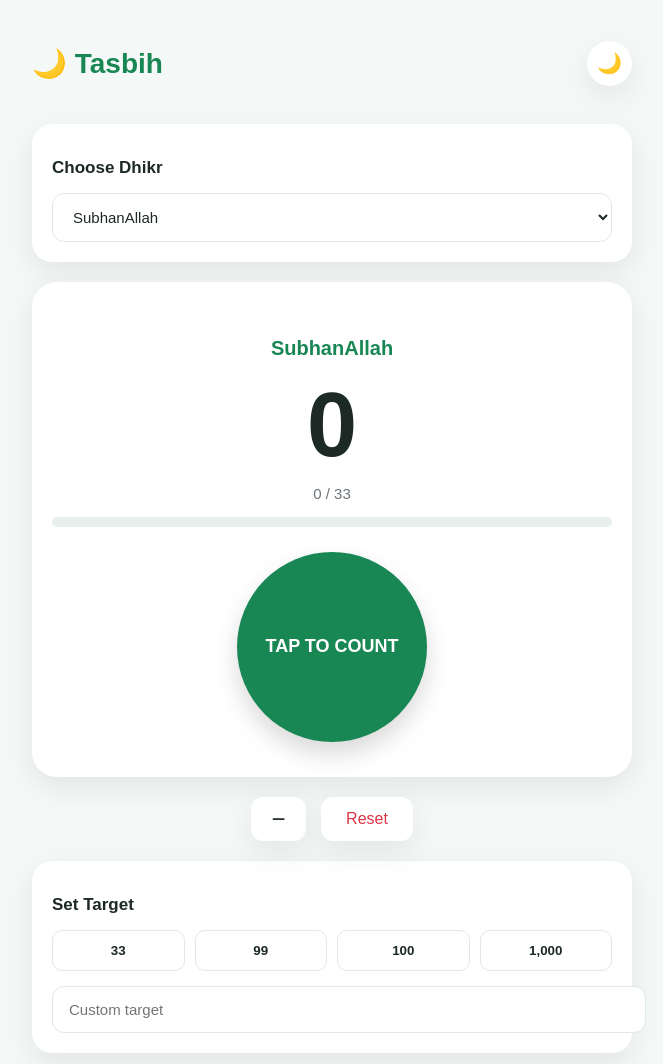
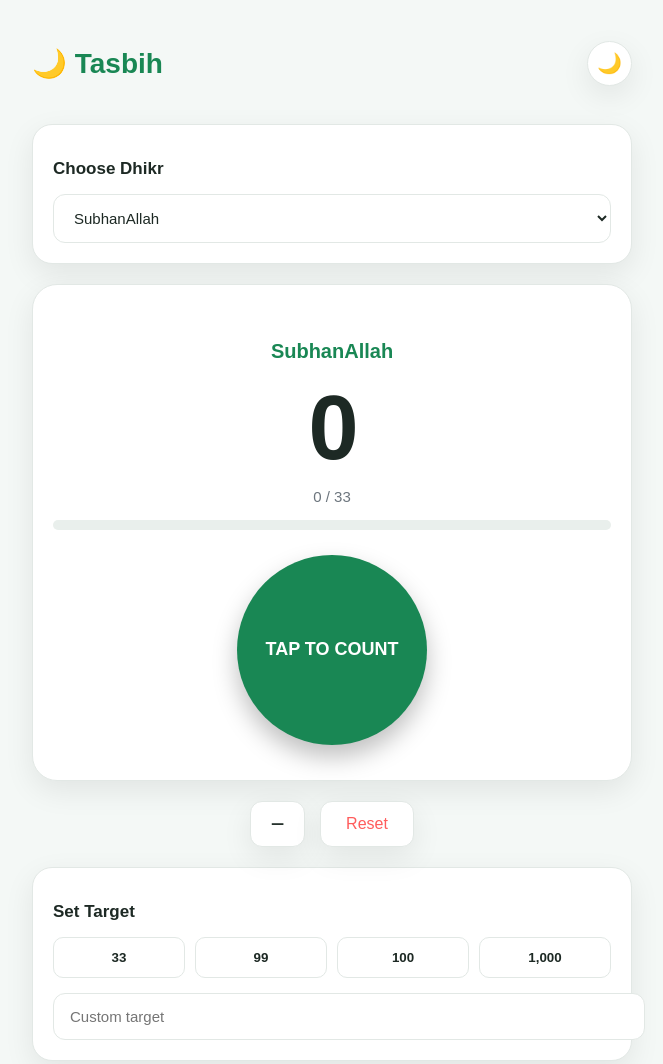
Before and after one commit to Kollins451/Digital-Tasbih, a plain HTML site: page index.html in a window 1280 px wide. Shown: the top 1064 px of the page, without its empty margins (308-971 px from the left). Drawn offline with Linux system fonts and the light colour scheme.

Commit message:
Update style.css

```diff
--- a/style.css
+++ b/style.css
@@ -16,10 +16,12 @@ html {
 body {
     touch-action: manipulation;
     font-family: Arial, Helvetica, sans-serif;
-    background: #f4f8f6;
-    color: #1d2924;
     min-height: 100vh;
-    transition: background 0.3s ease, color 0.3s ease;
+    background: var(--background);
+    color: var(--text-color);
+    transition:
+        background 0.3s ease,
+        color 0.3s ease;
 }
 
 button,
@@ -36,12 +38,39 @@ input {
 :root {
     --primary-color: #198754;
     --primary-dark: #126b42;
+
     --background: #f4f8f6;
     --card-background: #ffffff;
+
     --text-color: #1d2924;
     --secondary-text: #6c757d;
+
     --border-color: #e2e8e5;
+    --progress-background: #e9efec;
+
+    --input-background: #ffffff;
+
     --shadow: 0 10px 30px rgba(0, 0, 0, 0.08);
+}
+
+
+/* =========================
+   DARK MODE
+========================= */
+
+body.dark-mode {
+    --background: #080c0a;
+    --card-background: #111815;
+
+    --text-color: #f4f7f5;
+    --secondary-text: #aeb9b4;
+
+    --border-color: #29332f;
+    --progress-background: #29332f;
+
+    --input-background: #171f1b;
+
+    --shadow: 0 10px 30px rgba(0, 0, 0, 0.45);
 }
 
 
@@ -52,6 +81,7 @@ input {
 .app {
     width: 100%;
     max-width: 600px;
+    min-height: 100vh;
     margin: 0 auto;
     padding: 20px;
 }
@@ -70,18 +100,29 @@ input {
 
 .header h1 {
     font-size: 28px;
+    font-weight: 700;
     color: var(--primary-color);
 }
 
 .icon-btn {
     width: 45px;
     height: 45px;
-    border: none;
+
+    border: 1px solid var(--border-color);
     border-radius: 50%;
+
     background: var(--card-background);
+    color: var(--text-color);
+
     box-shadow: var(--shadow);
+
     cursor: pointer;
     font-size: 20px;
+
+    transition:
+        background 0.3s ease,
+        color 0.3s ease,
+        transform 0.2s ease;
 }
 
 .icon-btn:active {
@@ -95,15 +136,24 @@ input {
 
 .card {
     background: var(--card-background);
+
+    border: 1px solid var(--border-color);
     border-radius: 20px;
+
     padding: 20px;
     margin-bottom: 20px;
+
     box-shadow: var(--shadow);
+
+    transition:
+        background 0.3s ease,
+        border 0.3s ease;
 }
 
 .card h2 {
     font-size: 17px;
     margin-bottom: 15px;
+    color: var(--text-color);
 }
 
 
@@ -114,18 +164,33 @@ input {
 select,
 input {
     width: 100%;
+
     padding: 14px 16px;
+
     border: 1px solid var(--border-color);
     border-radius: 12px;
-    background: var(--card-background);
+
+    background: var(--input-background);
     color: var(--text-color);
+
     font-size: 15px;
+
     outline: none;
+
+    transition:
+        background 0.3s ease,
+        color 0.3s ease,
+        border 0.2s ease;
 }
 
 select:focus,
 input:focus {
     border-color: var(--primary-color);
+}
+
+select option {
+    background: var(--input-background);
+    color: var(--text-color);
 }
 
 #customDhikr {
@@ -138,77 +203,118 @@ input:focus {
 
 
 /* =========================
-   COUNTER
+   COUNTER SECTION
 ========================= */
 
 .counter-section {
     background: var(--card-background);
+
+    border: 1px solid var(--border-color);
     border-radius: 25px;
+
     padding: 35px 20px;
+
     text-align: center;
+
     box-shadow: var(--shadow);
+
     margin-bottom: 20px;
+
+    transition:
+        background 0.3s ease,
+        border 0.3s ease;
 }
 
 #currentDhikr {
     font-size: 20px;
     font-weight: 600;
+
     color: var(--primary-color);
+
     margin-bottom: 20px;
 }
 
 #countDisplay {
     font-size: 90px;
     font-weight: 700;
+
     line-height: 1;
+
     margin-bottom: 15px;
+
+    color: var(--text-color);
+
+    letter-spacing: -3px;
 }
 
 .target-text {
     color: var(--secondary-text);
+
     font-size: 15px;
+
     margin-bottom: 15px;
 }
 
 
 /* =========================
-   PROGRESS
+   PROGRESS BAR
 ========================= */
 
 .progress-container {
     width: 100%;
     height: 10px;
-    background: #e9efec;
+
+    background: var(--progress-background);
+
     border-radius: 20px;
+
     overflow: hidden;
+
     margin-bottom: 25px;
 }
 
 #progressBar {
     width: 0%;
     height: 100%;
+
     background: var(--primary-color);
+
     border-radius: 20px;
+
     transition: width 0.3s ease;
 }
 
 
 /* =========================
-   COUNT BUTTON
+   MAIN COUNT BUTTON
 ========================= */
 
 .count-btn {
     width: 190px;
     height: 190px;
+
     border: none;
     border-radius: 50%;
+
     background: var(--primary-color);
-    color: white;
+    color: #ffffff;
+
     font-size: 18px;
     font-weight: 700;
+
     cursor: pointer;
-    box-shadow: 0 12px 25px rgba(0, 0, 0, 0.15);
+
+    box-shadow: 0 12px 25px rgba(0, 0, 0, 0.25);
+
     -webkit-tap-highlight-color: transparent;
+
+    transition:
+        background 0.2s ease,
+        transform 0.15s ease;
+}
+
+.count-btn:hover {
+    background: var(--primary-dark);
 }
 
 .count-btn:active {
@@ -217,26 +323,39 @@ input:focus {
 
 
 /* =========================
-   CONTROLS
+   CONTROL BUTTONS
 ========================= */
 
 .controls {
     display: flex;
     justify-content: center;
+
     gap: 15px;
+
     margin-bottom: 20px;
 }
 
 .control-btn {
-    border: none;
+    border: 1px solid var(--border-color);
     border-radius: 12px;
+
     padding: 13px 25px;
+
     background: var(--card-background);
     color: var(--text-color);
+
     box-shadow: var(--shadow);
+
     font-size: 16px;
+
     cursor: pointer;
+
     -webkit-tap-highlight-color: transparent;
+
+    transition:
+        background 0.3s ease,
+        color 0.3s ease,
+        transform 0.2s ease;
 }
 
 .control-btn:active {
@@ -245,12 +364,14 @@ input:focus {
 
 .control-btn:first-child {
     font-size: 24px;
+
     width: 55px;
+
     padding: 8px;
 }
 
 .control-btn.reset {
-    color: #dc3545;
+    color: #ff5c5c;
 }
 
 
@@ -260,45 +381,77 @@ input:focus {
 
 .target-buttons {
     display: grid;
+
     grid-template-columns: repeat(4, 1fr);
+
     gap: 10px;
+
     margin-bottom: 15px;
 }
 
 .target-buttons button {
     border: 1px solid var(--border-color);
+
     background: var(--card-background);
     color: var(--text-color);
+
     padding: 12px 5px;
+
     border-radius: 10px;
+
     cursor: pointer;
+
     font-weight: 600;
+
     -webkit-tap-highlight-color: transparent;
+
+    transition:
+        background 0.2s ease,
+        color 0.2s ease,
+        border 0.2s ease;
 }
 
+.target-buttons button:hover,
 .target-buttons button:active {
     background: var(--primary-color);
-    color: white;
+
+    color: #ffffff;
+
+    border-color: var(--primary-color);
 }
 
 
 /* =========================
-   THEMES
+   THEME COLORS
 ========================= */
 
 .theme-buttons {
     display: flex;
+
     gap: 15px;
+
     flex-wrap: wrap;
 }
 
 .theme {
     width: 42px;
     height: 42px;
+
     border-radius: 50%;
+
     border: 3px solid var(--card-background);
+
+    outline: 2px solid transparent;
+
     cursor: pointer;
+
     -webkit-tap-highlight-color: transparent;
+
+    transition: transform 0.2s ease;
+}
+
+.theme:hover {
+    transform: scale(1.12);
 }
 
 .theme:active {
@@ -332,27 +485,12 @@ input:focus {
 
 footer {
     text-align: center;
+
     padding: 20px 0;
+
     color: var(--secondary-text);
+
     font-size: 13px;
-}
-
-
-/* =========================
-   DARK MODE
-========================= */
-
-body.dark-mode {
-    --background: #101513;
-    --card-background: #19211e;
-    --text-color: #f1f5f3;
-    --secondary-text: #a8b3ae;
-    --border-color: #303b36;
-    --shadow: 0 10px 30px rgba(0, 0, 0, 0.25);
-}
-
-body.dark-mode .progress-container {
-    background: #303b36;
 }
 
 
@@ -361,6 +499,7 @@ body.dark-mode .progress-container {
 ========================= */
 
 @keyframes countPulse {
+
     0% {
         transform: scale(1);
     }
@@ -372,6 +511,7 @@ body.dark-mode .progress-container {
     100% {
         transform: scale(1);
     }
+
 }
 
 .count-animation {
@@ -404,6 +544,7 @@ body.dark-mode .progress-container {
     .count-btn {
         width: 165px;
         height: 165px;
+
         font-size: 16px;
     }
 
```
